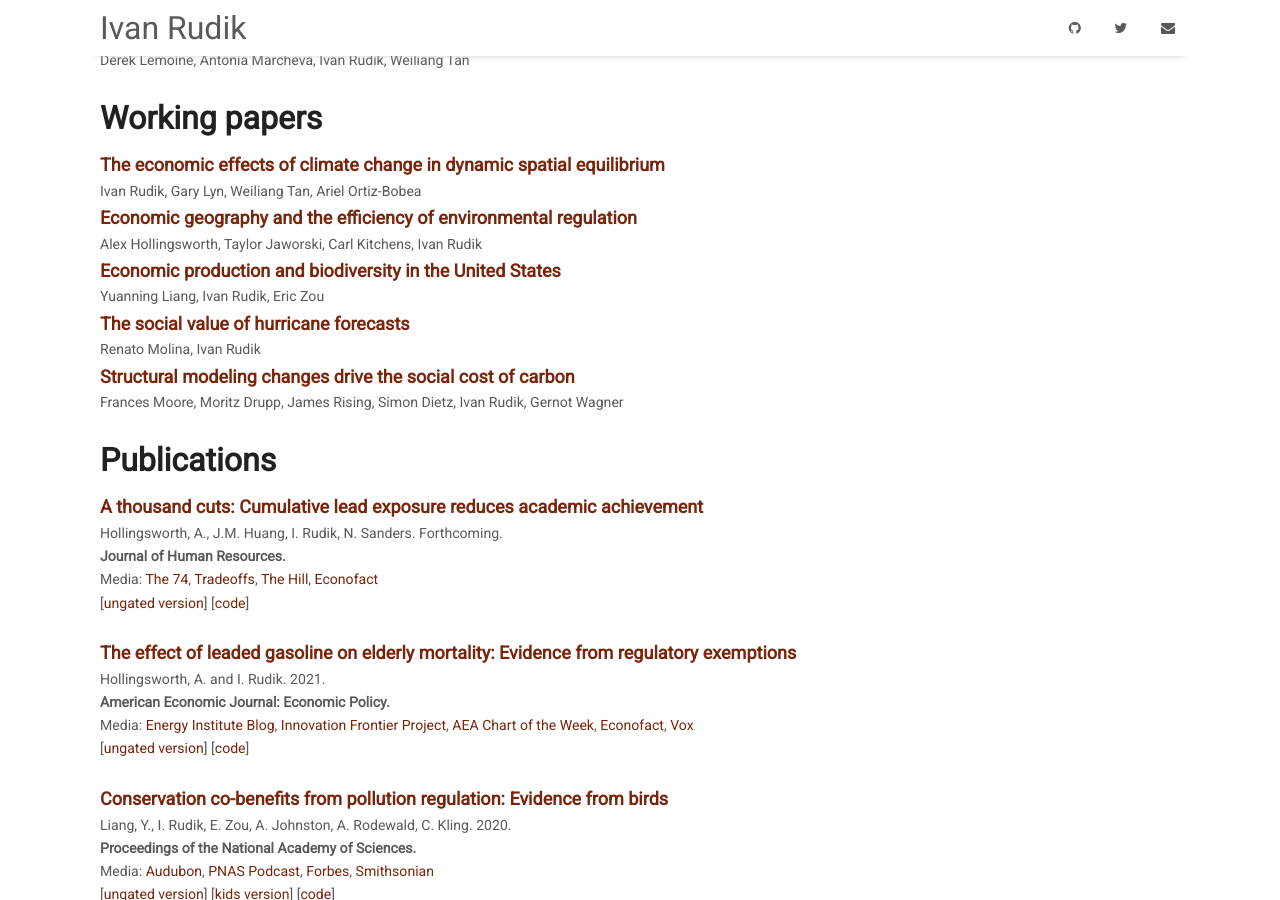
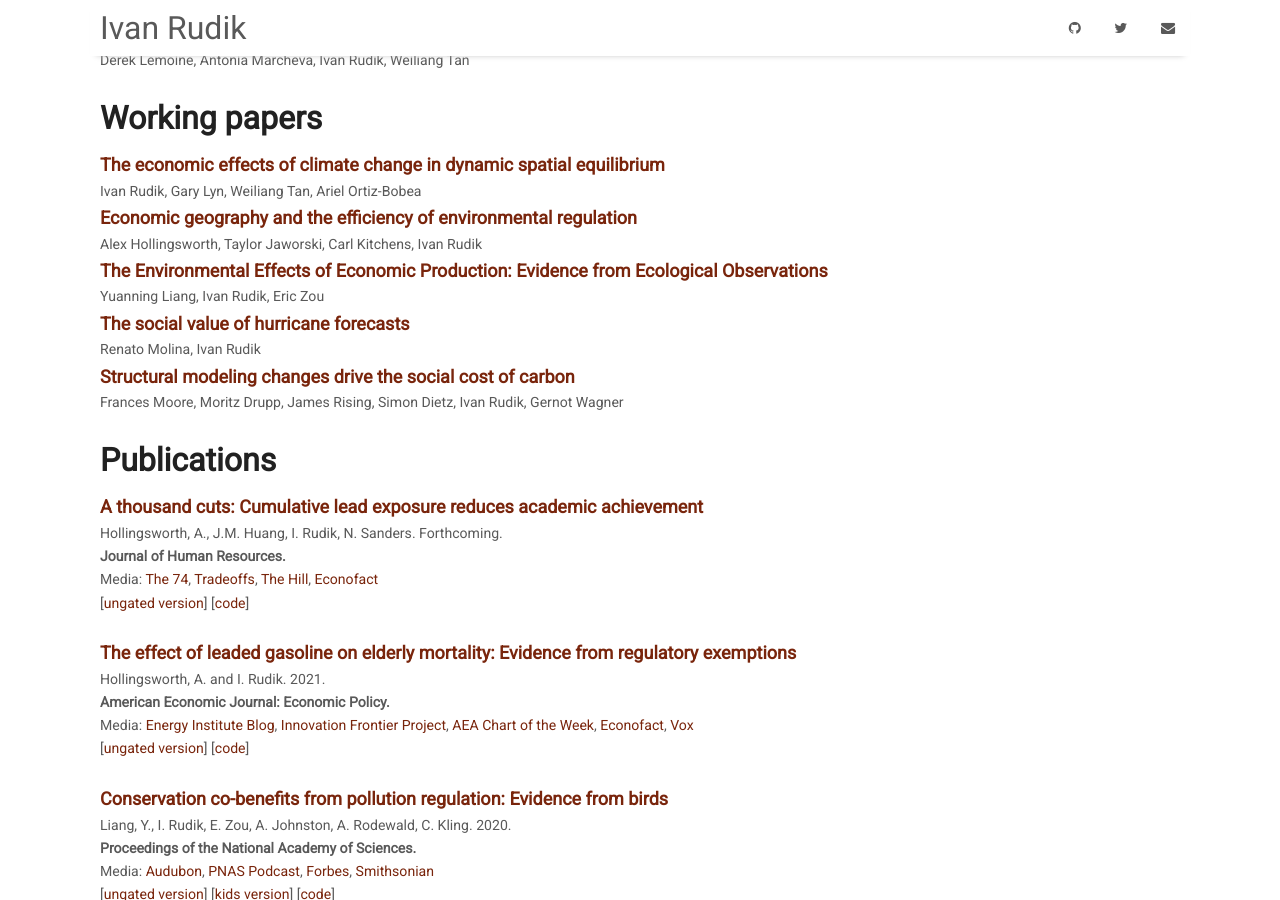
Before and after one commit to irudik/irudik.github.io, a Jekyll site: the page built from index.md, in a window 1280 px wide and 900 px high, scrolled down 506 px. Built offline with Jekyll 4.4.1, drawn with Linux system fonts in a browser that asks for light colours; nearby versions of some CDN libraries.

Commit message:
update paper title

```diff
--- a/index.md
+++ b/index.md
@@ -36,7 +36,7 @@ Ivan Rudik, Gary Lyn, Weiliang Tan, Ariel Ortiz-Bobea
 ### [Economic geography and the efficiency of environmental regulation](https://osf.io/preprints/socarxiv/x6fuw/)
 Alex Hollingsworth, Taylor Jaworski, Carl Kitchens, Ivan Rudik
 
-### [Economic production and biodiversity in the United States](https://osf.io/preprints/socarxiv/qy76a)
+### [The Environmental Effects of Economic Production: Evidence from Ecological Observations](https://osf.io/preprints/socarxiv/qy76a)
 Yuanning Liang, Ivan Rudik, Eric Zou
 
 ### [The social value of hurricane forecasts](https://osf.io/preprints/socarxiv/sqtjr)
```
